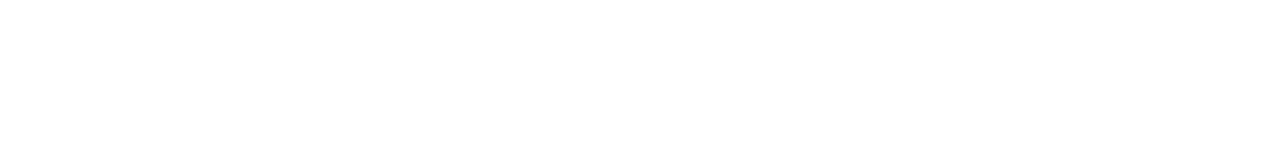
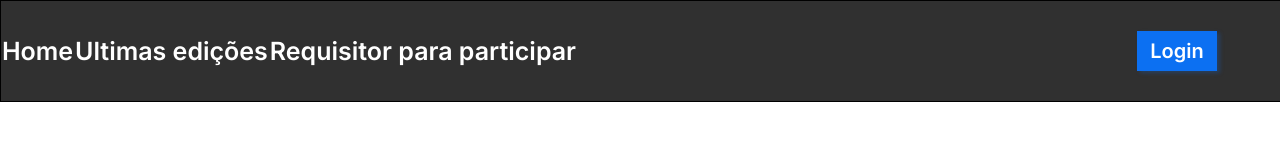
Before and after one commit to DiogueraDj/Bootcamp-DNC, a plain HTML site: page Index.html in a window 1280 px wide. Drawn offline with Linux system fonts and the light colour scheme.

Commit message:
Criação do menu com estilização

```diff
--- a/Index.html
+++ b/Index.html
@@ -3,9 +3,21 @@
 <head>
     <meta charset="UTF-8">
     <meta name="viewport" content="width=device-width, initial-scale=1.0">
+    <link rel="preconnect" href="https://fonts.googleapis.com">
+    <link rel="preconnect" href="https://fonts.gstatic.com" crossorigin>
+    <link href="https://fonts.googleapis.com/css2?family=Inter:wght@100;200;300;400;500;600;700;800;900&display=swap" rel="stylesheet">
+    <link rel="stylesheet" href="style.css">
     <title>Bootcamp DNC</title>
 </head>
 <body>
+    <nav id="principal">
+        <div id="menu">
+            <a href="">Home</a>
+            <a href="">Ultimas edições</a>
+            <a href="">Requisitor para participar</a>
+        </div>
+        <button>Login</button>
+    </nav>
 
 </body>
 </html>
--- /dev/null
+++ b/style.css
@@ -0,0 +1,46 @@
+body{
+    margin: 0px;
+    padding: 0px;
+}
+
+#principal{
+    width: 100%;
+    height: 100px;
+    border: 1px solid black;
+    background-color: #303030;
+    display: flex;
+    justify-content: space-between;
+    align-items: center;
+}
+
+#principal div a {
+    font-size: 25px;
+    font-weight: 600;
+    color: white;
+    text-decoration: none;
+    font-family: 'Inter', sans-serif;
+}
+
+#principal div a:hover{
+    color: #cccccc;
+}
+
+#menu{
+    display: flex;
+    width: 45%;
+    justify-content: space-around;
+    align-items: center;
+}
+
+#principal button {
+    margin-right: 5%;
+    background-color: #0c70f2;
+    border: 0px;
+    width: 80px;
+    height: 40px;
+    font-family: 'inter';
+    font-size: 20px;
+    font-weight: 600;
+    color: white;
+    box-shadow: 3px 2px 4px rgba(12, 112, 242, 0.25);
+}
```
